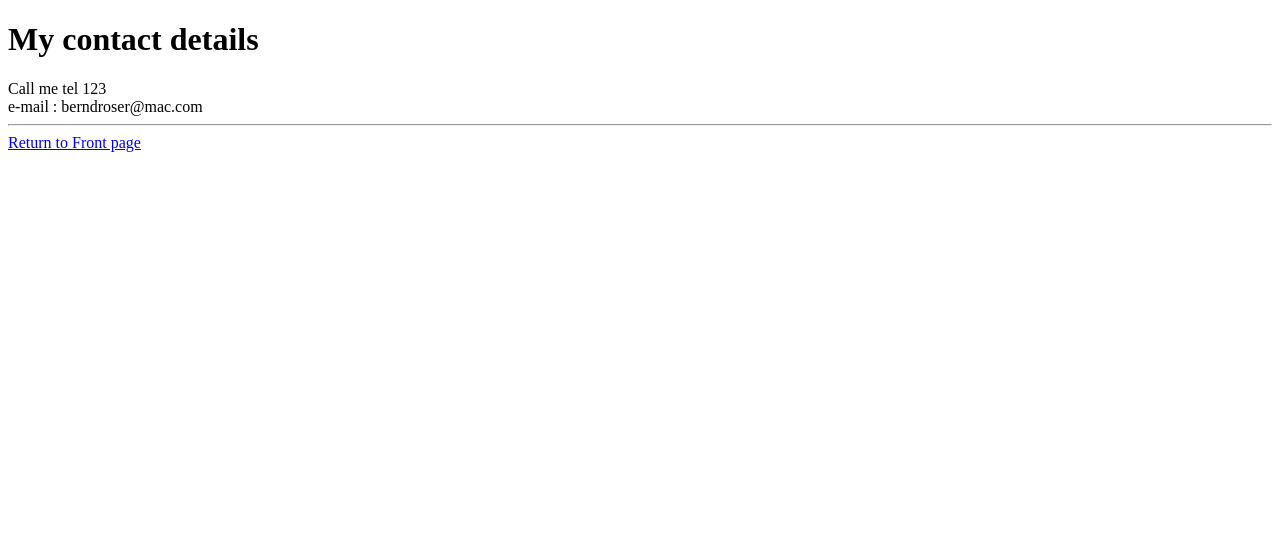
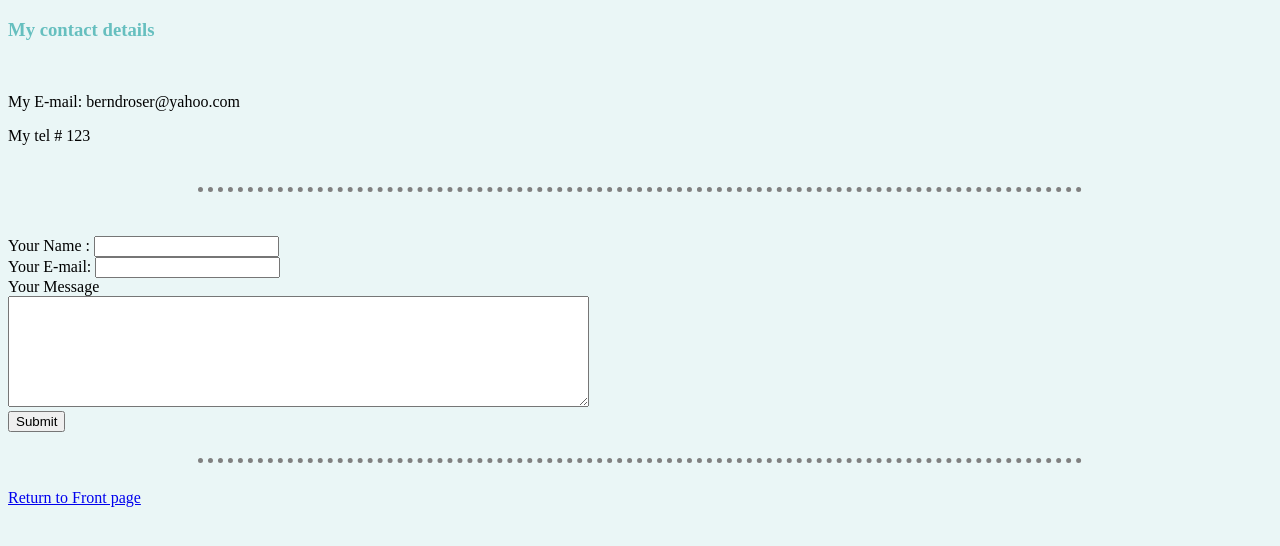
Before and after one commit to Bernd65779/wp1, a plain HTML site: page Contact me.html in a window 1280 px wide. Drawn offline with Linux system fonts and the light colour scheme.

Commit message:
Add files via upload

```diff
--- /dev/null
+++ b/CSS/styles.css
@@ -0,0 +1,19 @@
+body {
+  background-color: #EAF6F6;
+}
+
+hr {
+  border-style: none;
+  border-top-style: dotted;
+  border-color: grey;
+  border-width: 5px;
+  width: 70%;
+}
+
+h1 {
+  color: #66BFBF;
+}
+h3
+ {
+  color: #66BFBF;
+}
--- a/Contact me.html
+++ b/Contact me.html
@@ -1,15 +1,30 @@
 <!DOCTYPE html>
 <html lang="en" dir="ltr">
-  <head>
-    <meta charset="utf-8">
-    <title>Contact me</title>
-  </head>
-  <body>
-    <h1>My contact details</h1>
-    Call me tel 123 <br />
 
-    e-mail : berndroser@mac.com
-    <hr>
-  </body>
-  <a href="index.html">Return to Front page</a>
+<head>
+  <meta charset="utf-8">
+  <title>Contact me</title>
+  <link rel="stylesheet" href="css/styles.css">
+</head>
+
+<body>
+  <h3>My contact details</h1>
+    <br />
+    <p>My E-mail: berndroser@yahoo.com</p>
+    <p>My tel # 123</p><br>
+    <hr /><br><br>
+    <form action="mailto:berndroser@yahoo.com" method="post" enctype="text/plain">
+      <label>Your Name  :</label>
+      <input type="text" name="your name" value=""><br>
+      <label>Your E-mail:</label>
+      <input type="email" name="your e-mail" value=""><br>
+      <label>Your Message</label><br>
+      <textarea name="your Message" rows="7" cols="70"></textarea><br>
+      <input type="submit" name=""><br>
+    </form>
+    <br />
+    <hr /><br />
+    <a href="index.html">Return to Front page</a>
+</body>
+
 </html>
```
Also changed, not shown: Hobbies.html (+1 -0 lines), index.html (+6 -2 lines).
